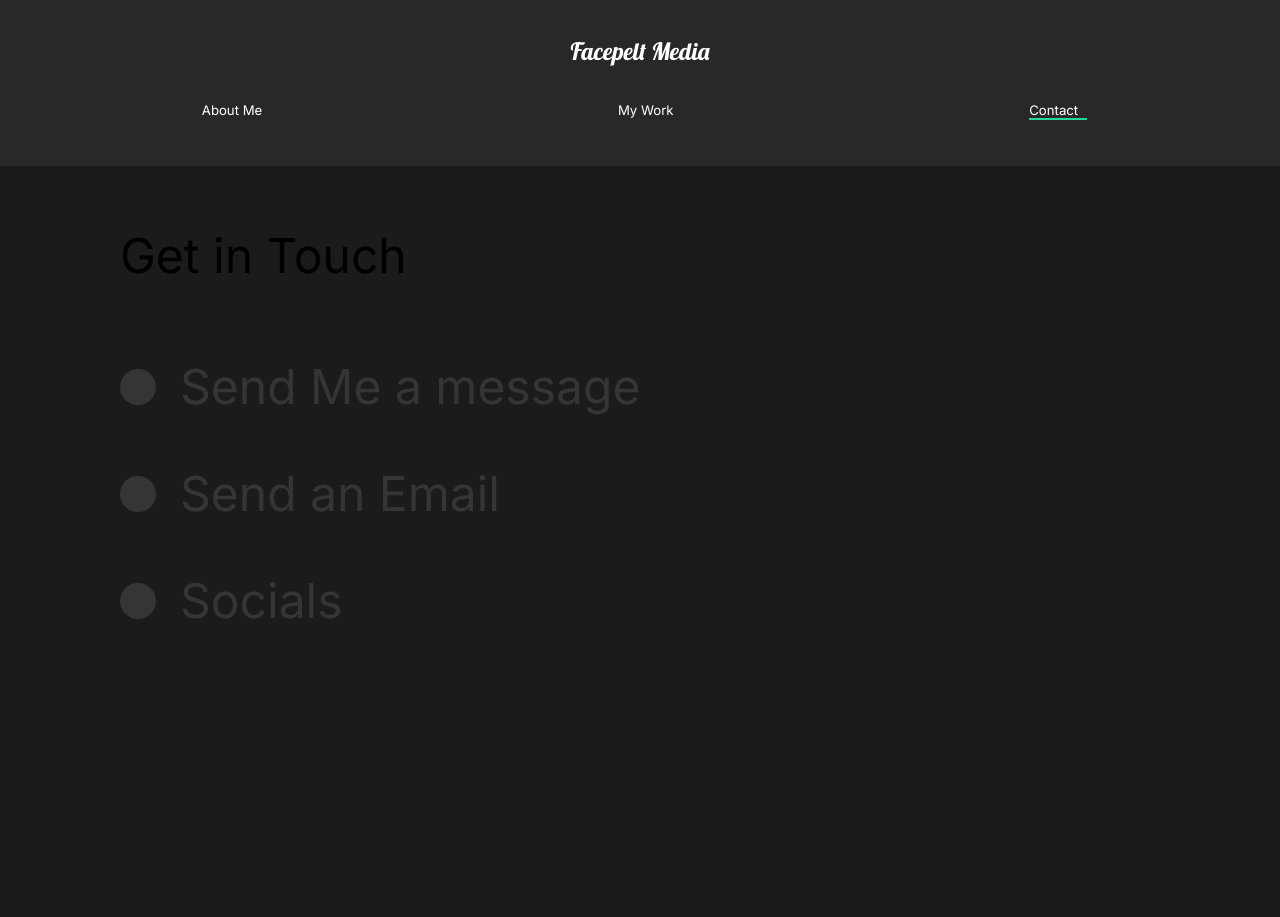
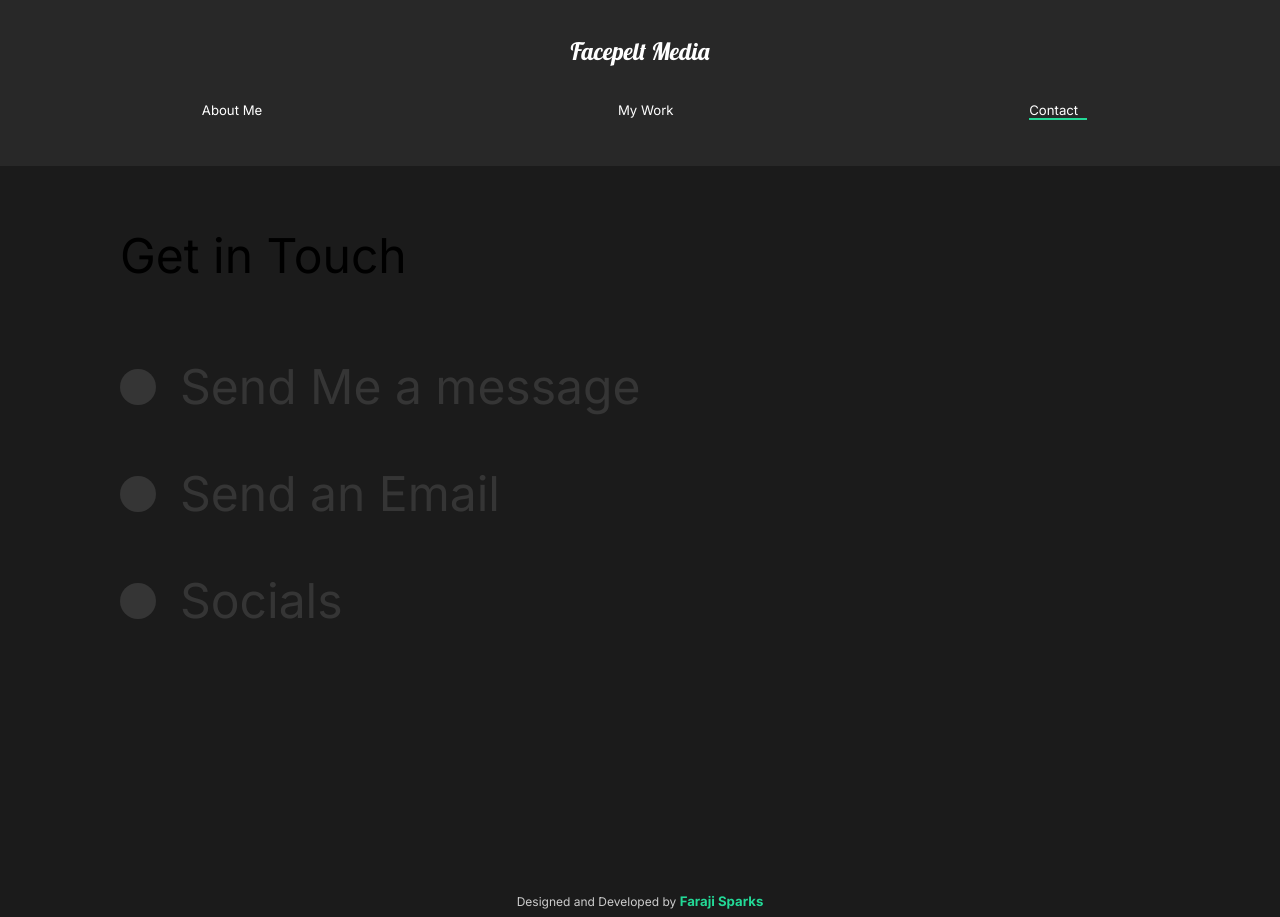
Before and after one commit to FarajiSparks/Capture, a React (Create React App) app: page /contact in a window 1280 px wide. Before the commit the page ends 886 px from the top, so only its background shows below. Built offline with nearby package versions, Linux system fonts and the light colour scheme.

Commit message:
Adding Footer

```diff
--- a/src/App.js
+++ b/src/App.js
@@ -11,7 +11,9 @@ import OurWork from './pages/OurWork';
 import {Route, Routes, useLocation} from 'react-router-dom';
 
 //Animation
-import {AnimatePresence} from "framer-motion"
+import {AnimatePresence} from "framer-motion";
+
+import Footer from "./components/Footer";
 
 function App() {
   const location = useLocation();
@@ -29,6 +31,7 @@ function App() {
           <Route path ="/contact" element={<ContactUs/>}/>
         </Routes>
       </AnimatePresence>
+      <Footer/>
     </div>
   );
 }
--- /dev/null
+++ b/src/components/Footer.js
@@ -0,0 +1,17 @@
+import React from 'react';
+import styled from 'styled-components';
+
+const Footer = () => {
+  return (
+    <FooterStyle>
+        <p>Designed and Developed by <span> <a target='_blank'
+            rel='noopener noreferrer' href="https://www.farajisparks.com">Faraji Sparks</a> </span></p>
+    </FooterStyle>
+  )
+}
+
+const FooterStyle = styled.div`
+display:flex;
+justify-content:center;
+`
+export default Footer
--- a/src/components/GlobalStyle.js
+++ b/src/components/GlobalStyle.js
@@ -58,6 +58,8 @@ span{
 
 a{
     font-size:1.1rem;
+    text-decoration:none;
+    color:#23d997;
     }
 
 p{
@@ -65,8 +67,6 @@ p{
     color: #ccc;
     font-size:1rem;
     line-height:150%;
-    width:70%;
-
     }
 
 .model{
```
